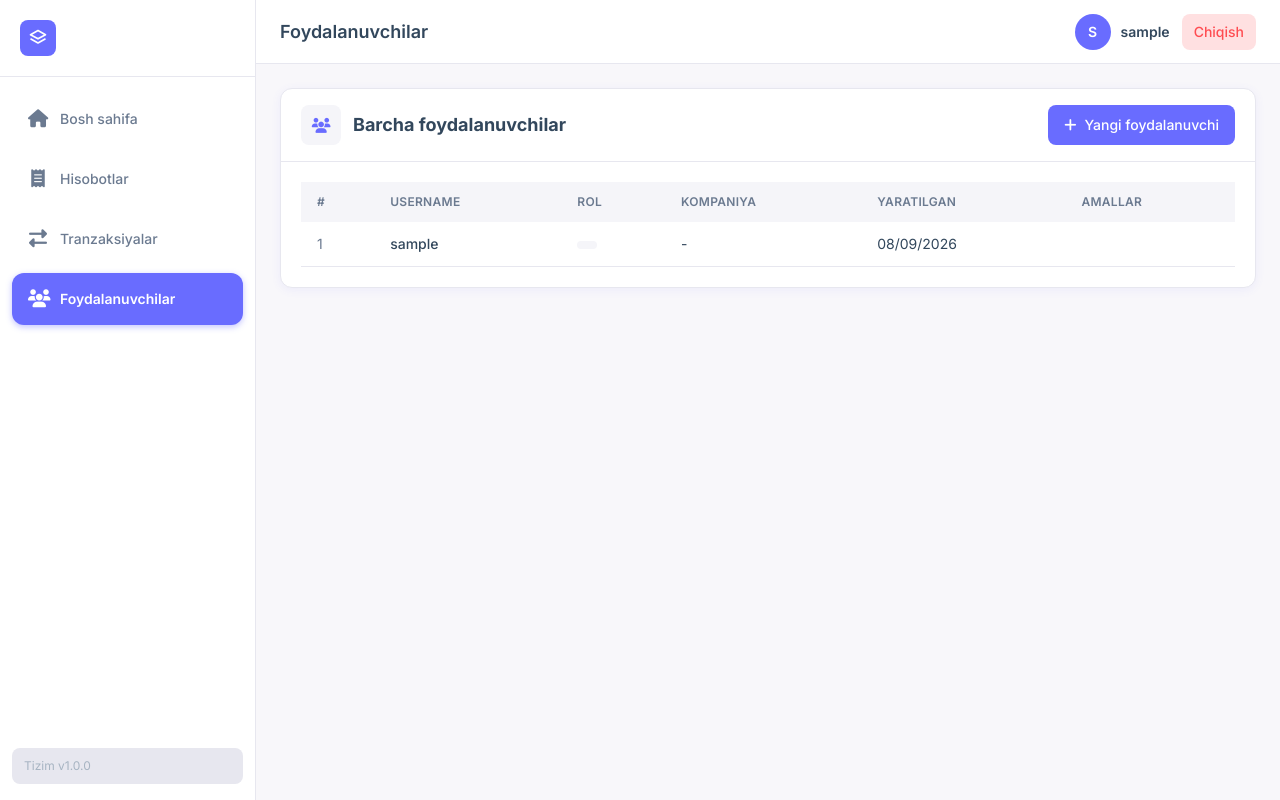
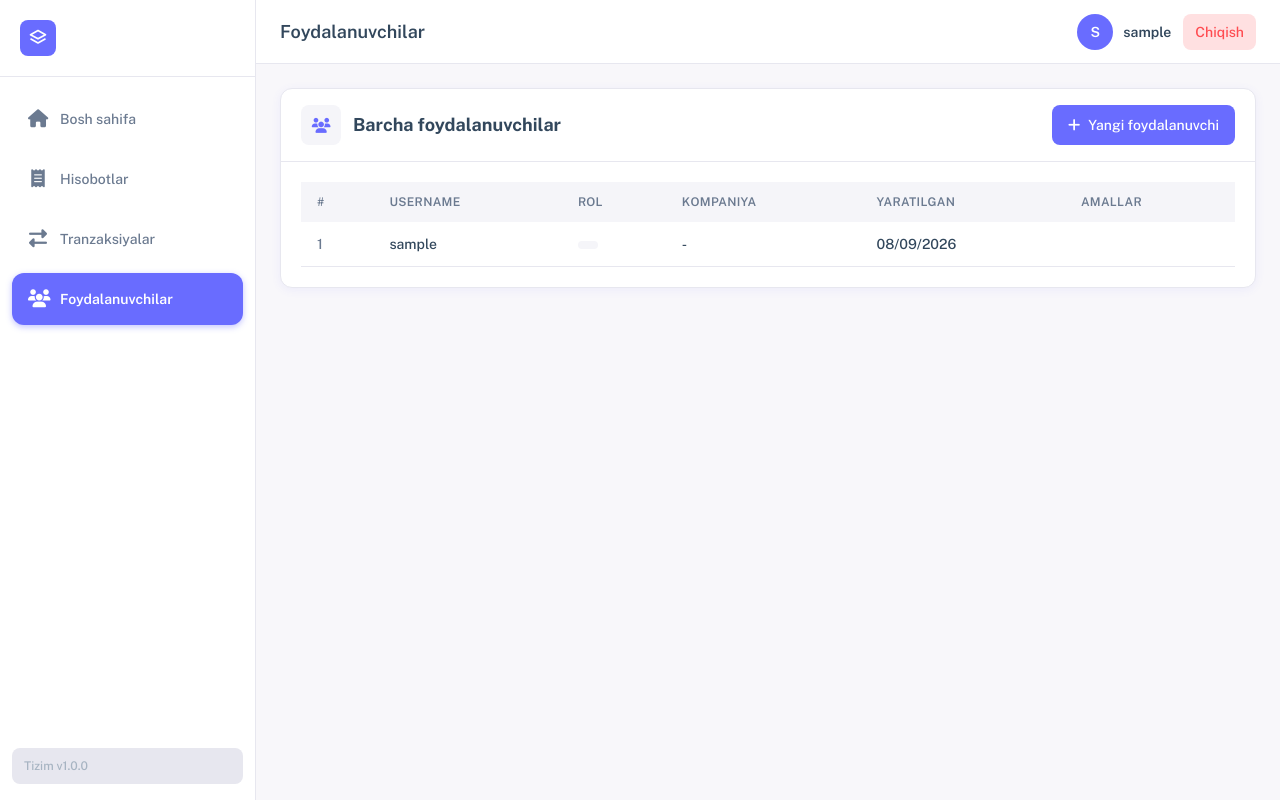
Before and after one commit to clashcoocac-cyber/finance, a Django app: page /users/ in a window 1280 px wide. Run offline with Django 4.2, Linux system fonts and the light colour scheme; the visitor is signed in with stand-in values (Sample User, id 1); data comes from the database, SQL or seed files in the repository; data that the repository does not hold is empty; some libraries are stand-ins or nearby versions.

Commit message:
redesign 2.0

```diff
--- a/templates/base.html
+++ b/templates/base.html
@@ -6,7 +6,7 @@
     <title>{% block title %}Moliyaviy Boshqaruv Tizimi{% endblock %}</title>
     <link rel="preconnect" href="https://fonts.googleapis.com">
     <link rel="preconnect" href="https://fonts.gstatic.com" crossorigin>
-    <link href="https://fonts.googleapis.com/css2?family=Inter:wght@400;500;600;700&family=Hanken+Grotesk:wght@500;600;700&display=swap" rel="stylesheet">
+    <link href="https://fonts.googleapis.com/css2?family=Inter:wght@400;500;600;700&family=Public+Sans:wght@500;600;700&display=swap" rel="stylesheet">
     <link href="https://cdnjs.cloudflare.com/ajax/libs/font-awesome/6.5.2/css/all.min.css" rel="stylesheet"
           integrity="sha384-PPIZEGYM1v8zp5Py7UjFb79S58UeqCL9pYVnVPURKEqvioPROaVAJKKLzvH2rDnI" crossorigin="anonymous">
     <script src="https://cdn.tailwindcss.com"></script>
@@ -59,7 +59,7 @@
             }
         }
         body {
-            font-family: 'Inter', sans-serif;
+            font-family: 'Public Sans', sans-serif;
             background: var(--color-bg);
             color: var(--color-text);
             font-size: 15px;
@@ -68,7 +68,7 @@
             -moz-osx-font-smoothing: grayscale;
             font-feature-settings: 'cv11', 'ss01';
         }
-        .money { font-variant-numeric: tabular-nums; font-family: 'Hanken Grotesk', 'Inter', sans-serif; letter-spacing: -0.01em; }
+        .money { font-variant-numeric: tabular-nums; font-family:  'Inter', sans-serif; letter-spacing: -0.01em; }
         .fade-in { animation: fadeIn 0.2s ease-in; }
         @keyframes fadeIn { from { opacity: 0; transform: translateY(6px); } to { opacity: 1; transform: translateY(0); } }
         [x-cloak] { display: none !important; }
```
